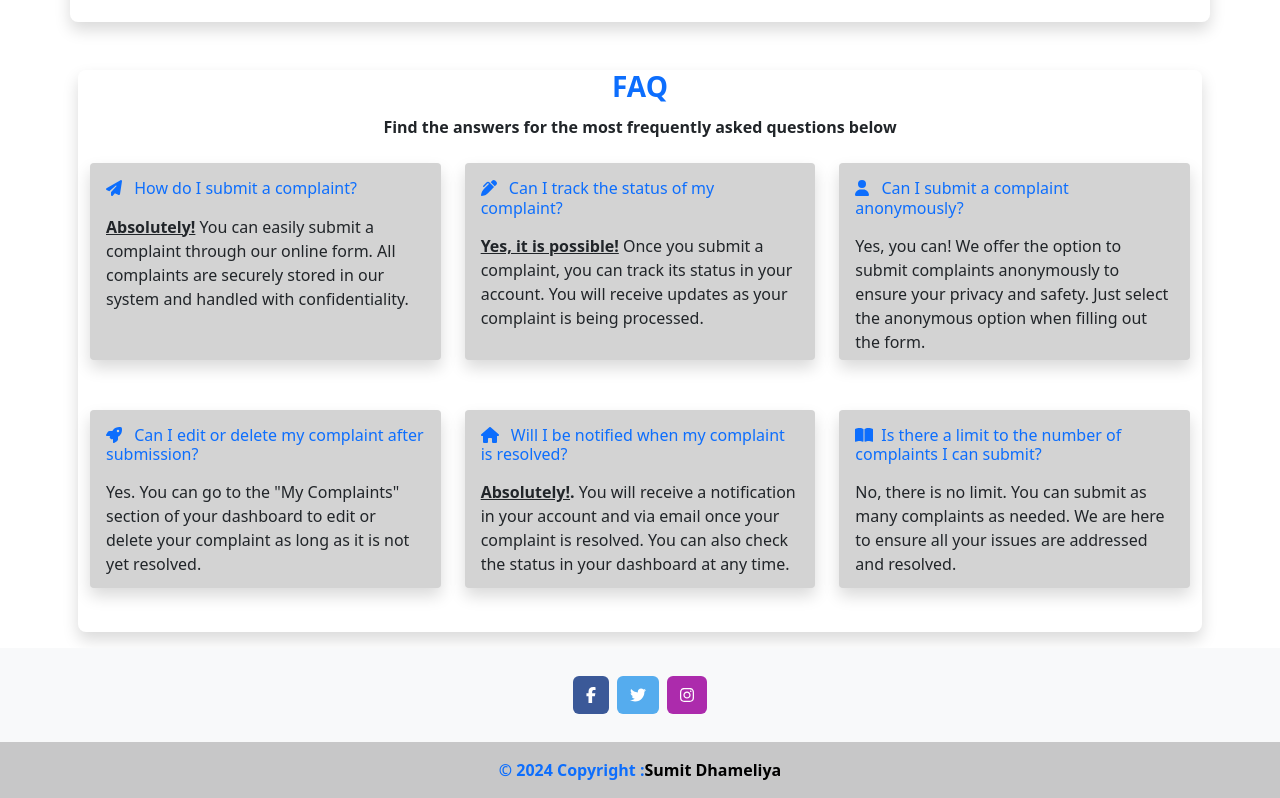
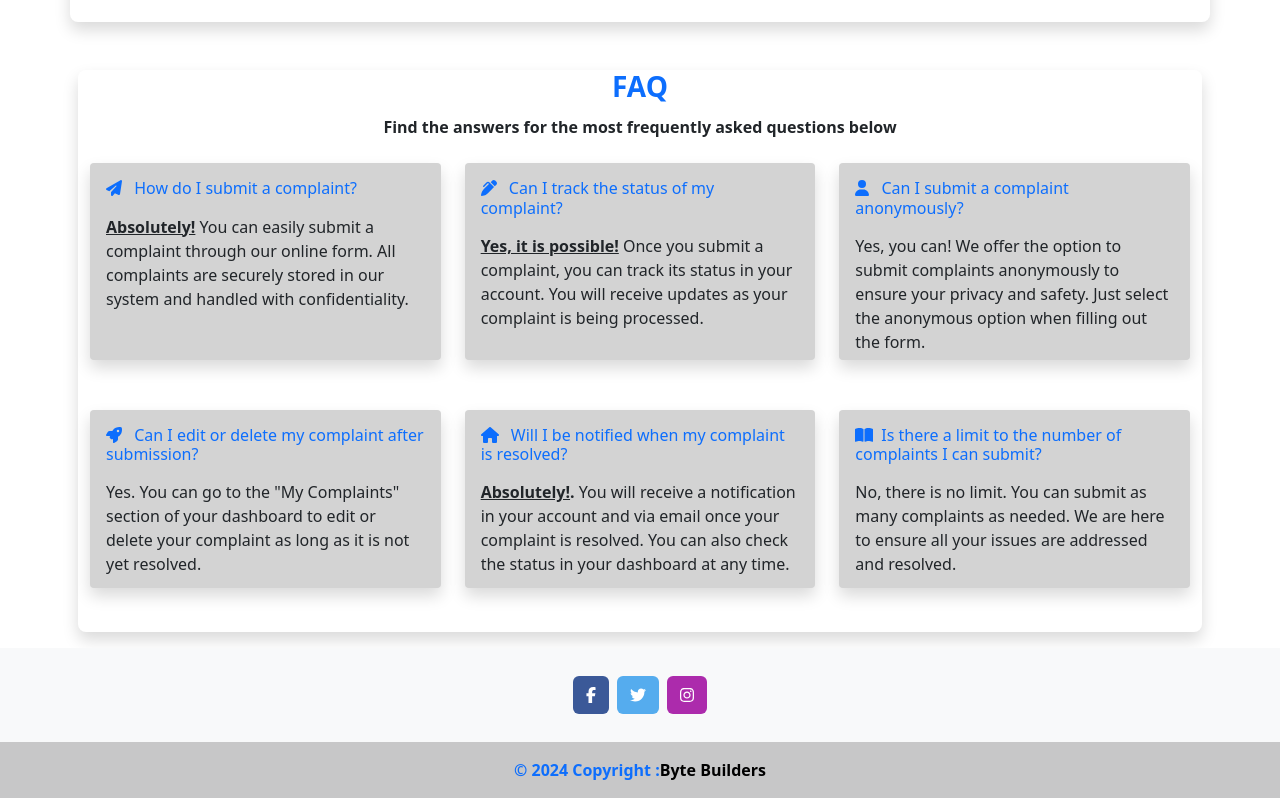
Before and after one commit to Sumitdhameliya11/cms_client_with_node, a React (Create React App) app: page / in a window 1280 px wide. Shown: the part 2145-2943 px from the top of the page. Built offline with nearby package versions, Linux system fonts and the light colour scheme.

Commit message:
changes in footer

```diff
--- a/src/component/Footer.js
+++ b/src/component/Footer.js
@@ -56,7 +56,7 @@ const Footer = () => {
               href="https://www.linkedin.com/in/sumitdhameliya11/"
               target="_blank"
             >
-              Sumit Dhameliya
+              Byte Builders
             </a></div>
         </div>
       </footer>
```
